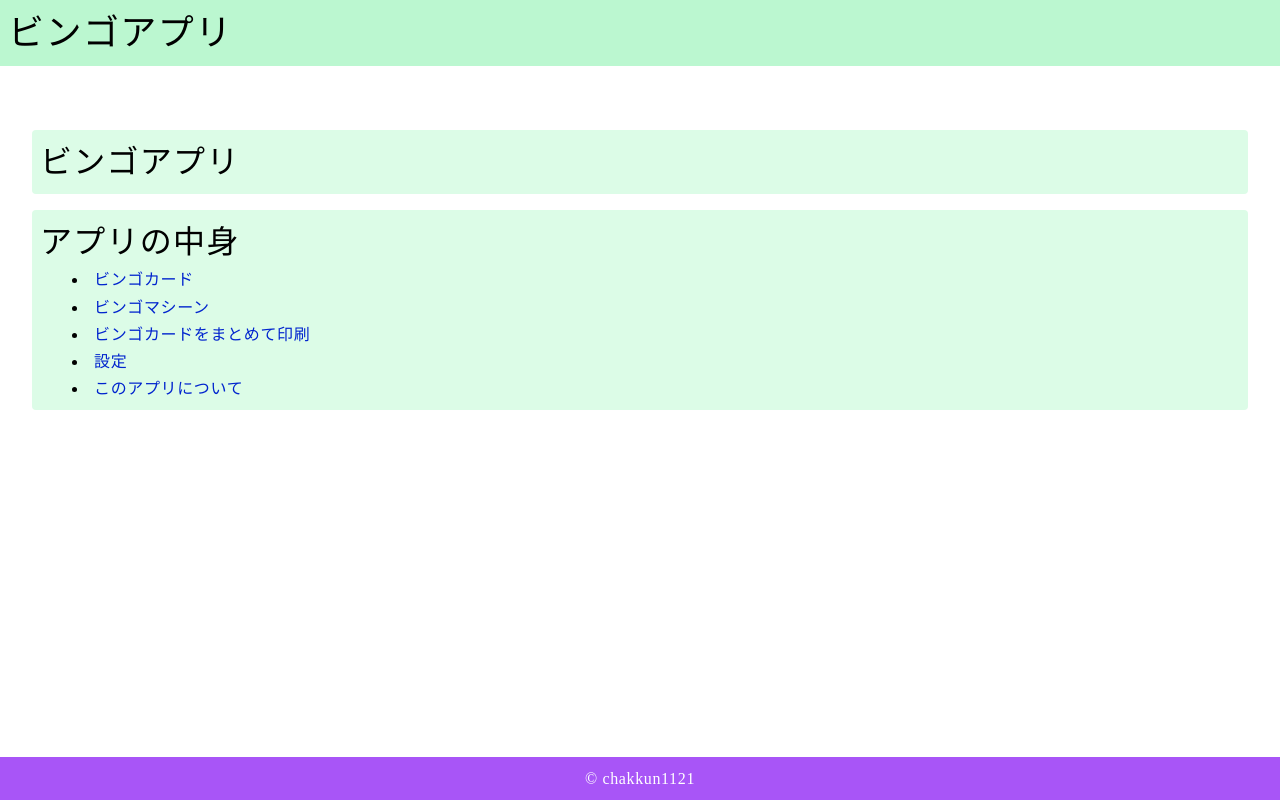
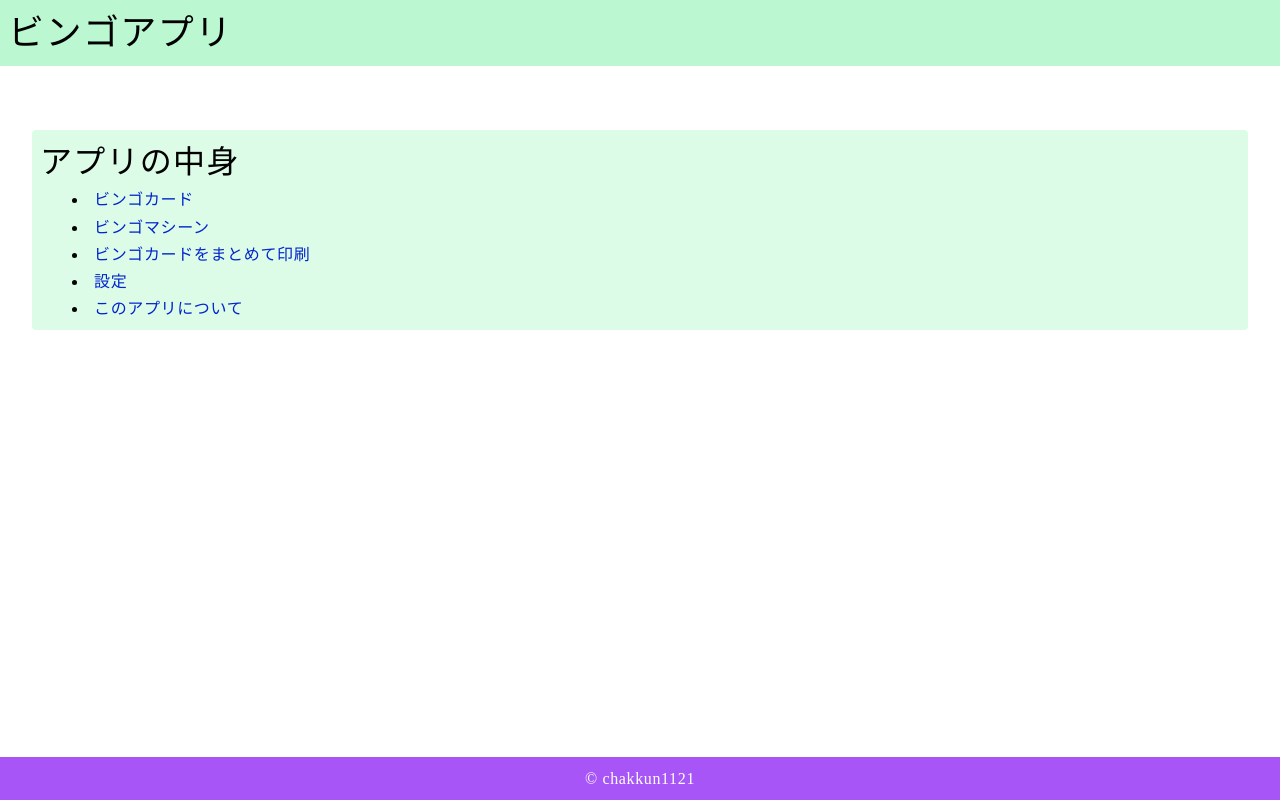
Before and after one commit to chakkun1121/bingo, a Next.js app: page / in a window 1280 px wide. Built offline with nearby package versions, Linux system fonts and the light colour scheme.

Commit message:
トップの改善とリンク移動

```diff
--- a/app/page.tsx
+++ b/app/page.tsx
@@ -4,16 +4,34 @@ export default function Main() {
   return (
     <>
       <section className="bg-green-100 rounded p-2 m-2">
-        <h2>ビンゴアプリ</h2>
-      </section>
-      <section className="bg-green-100 rounded p-2 m-2">
         <h2>アプリの中身</h2>
         <ul className="list-disc pl-4 list-inside">
-          <li><Link href="./card">ビンゴカード</Link></li>
-          <li><Link href="./machine/index.html">ビンゴマシーン</Link></li>
-          <li><Link href="./printCards/">ビンゴカードをまとめて印刷</Link></li>
-          <li><Link href="./settings/index.html">設定</Link></li>
-          <li><Link href="./help">このアプリについて</Link></li>
+          {[
+            {
+              href: "./card",
+              text: "ビンゴカード",
+            },
+            {
+              href: "./machine",
+              text: "ビンゴマシーン",
+            },
+            {
+              href: "./printCards",
+              text: "ビンゴカードをまとめて印刷",
+            },
+            {
+              href: "./settings",
+              text: "設定",
+            },
+            {
+              href: "./help",
+              text: "このアプリについて",
+            },
+          ].map((item) => (
+            <li>
+              <Link href={item.href}>{item.text}</Link>
+            </li>
+          ))}
         </ul>
       </section>
     </>
```
